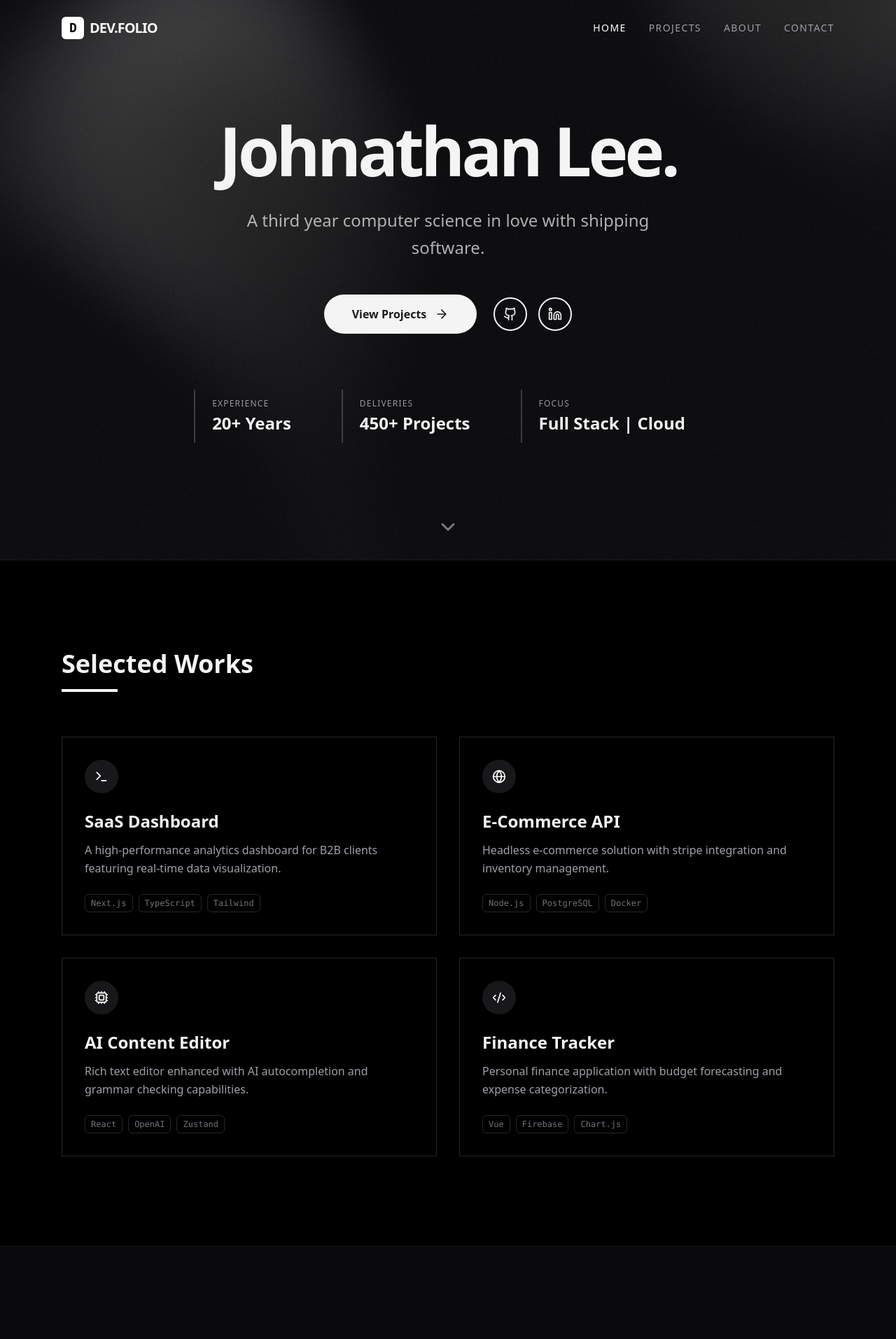
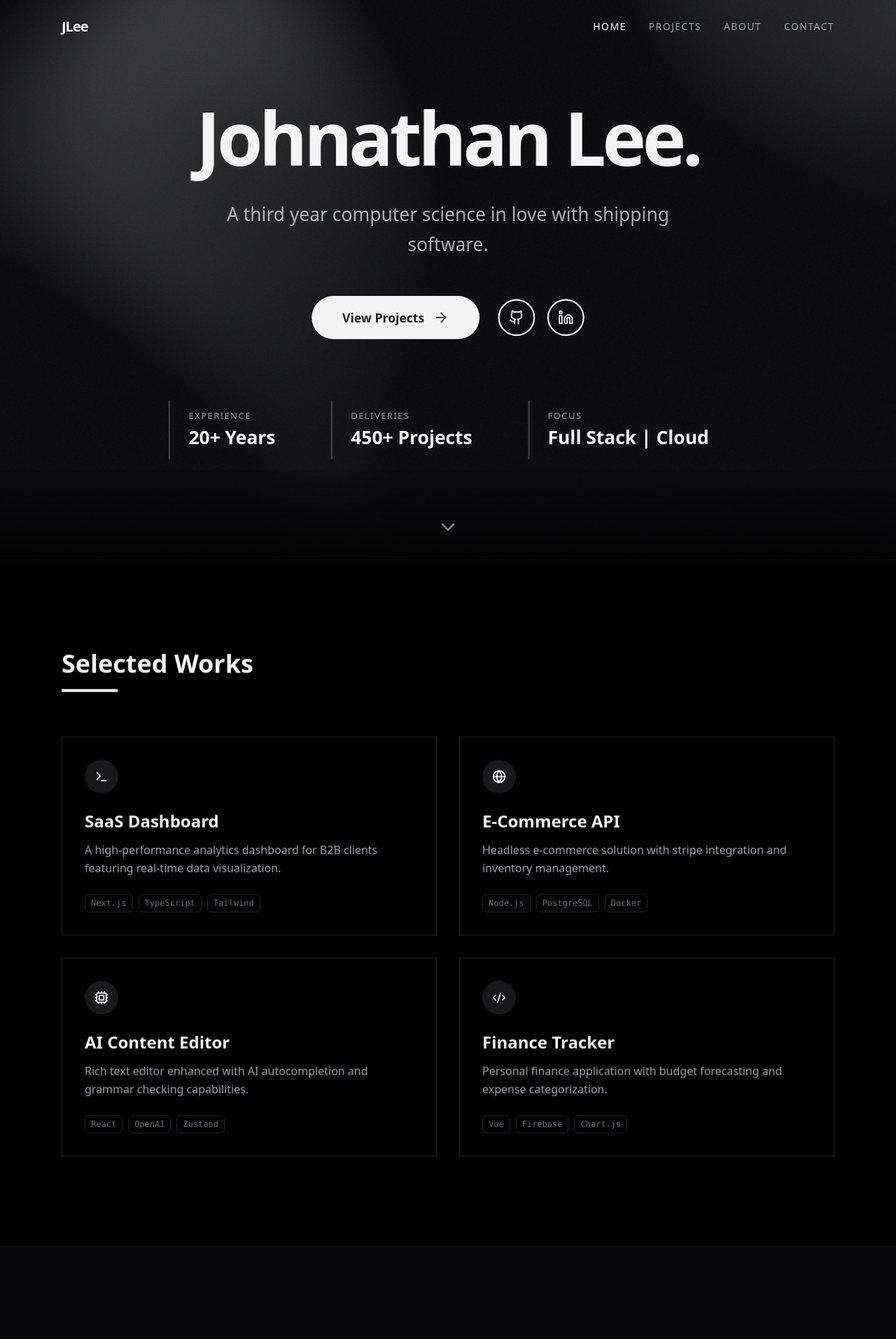
Before and after one commit to Johnathanyes/my-app, a Next.js app: page / in a window 1280 px wide. Shown: the top 1914 px of the page at 70% size. Built offline with nearby package versions, Linux system fonts and the light colour scheme.

Commit message:
updated transitions

```diff
--- a/app/page.tsx
+++ b/app/page.tsx
@@ -17,7 +17,7 @@ const Portfolio: React.FC = () => {
   // Handle scroll effects for navbar
   useEffect(() => {
     const handleScroll = () => {
-      setIsScrolled(window.scrollY > 50);
+      setIsScrolled(window.scrollY > 10);
     };
     window.addEventListener('scroll', handleScroll);
     return () => window.removeEventListener('scroll', handleScroll);
--- a/components/AnimatedBackground.tsx
+++ b/components/AnimatedBackground.tsx
@@ -144,6 +144,16 @@ const AnimatedBackground = () => {
                 </filter>
                 <rect width="100%" height="100%" filter="url(#noiseFilter)" />
             </svg>
+
+            {/* Bottom Blur Fade Overlay */}
+            <div
+                className="absolute bottom-0 left-0 right-0 h-32 pointer-events-none z-20"
+                style={{
+                    background: 'linear-gradient(to top, rgba(0, 0, 0, 0.8) 0%, transparent 100%)',
+                    backdropFilter: 'blur(2px)',
+                    WebkitBackdropFilter: 'blur(2px)',
+                }}
+            />
         </div>
     );
 };
--- a/components/Hero.tsx
+++ b/components/Hero.tsx
@@ -15,6 +15,7 @@ const StatBox = ({ label, value }: { label: string; value: string }) => (
         <p className="text-[#F4F4F4] text-2xl font-bold">{value}</p>
     </div>
 );
+
 
 const Hero: React.FC<HeroProps> = ({ scrollToSection }) => {
     const ref = useRef<HTMLElement>(null);
@@ -37,6 +38,7 @@ const Hero: React.FC<HeroProps> = ({ scrollToSection }) => {
 
     return (
         <section
+            id="home"
             ref={ref}
             className="relative w-full min-h-screen flex flex-col items-center justify-center overflow-hidden bg-[#1C1C1C]"
         >
@@ -53,7 +55,7 @@ const Hero: React.FC<HeroProps> = ({ scrollToSection }) => {
 
             {/* Content */}
             <motion.div
-                className="relative z-10 container mx-auto px-6 flex flex-col items-center text-center"
+                className="relative z-10 container mx-auto px-6 flex flex-col items-center text-center scale-110"
                 style={{ y: contentY, opacity: contentOpacity }}
             >
                 <h1 className="text-6xl md:text-8xl font-extrabold tracking-tighter text-[#F4F4F4]">
--- a/components/Navigation.tsx
+++ b/components/Navigation.tsx
@@ -1,3 +1,4 @@
+"use client"
 import React from 'react';
 import { Code2 } from 'lucide-react';
 
@@ -8,15 +9,20 @@ interface NavigationProps {
 }
 
 const Navigation: React.FC<NavigationProps> = ({ activeSection, isScrolled, scrollToSection }) => {
+    const maskStyle = {
+        WebkitMaskImage: 'linear-gradient(to bottom, black 0%, black 82%, transparent 800%)',
+        maskImage: 'linear-gradient(to bottom, black 0%, black 82%, transparent 60%)',
+    } as React.CSSProperties;
+
+
     return (
-        <nav className={`fixed top-0 w-full z-50 transition-all duration-300 border-b border-transparent ${isScrolled ? 'bg-black/80 backdrop-blur-md border-zinc-800 py-4' : 'bg-transparent py-6'
+        <nav style={maskStyle}
+        className={`fixed top-0 w-full z-50 transition-all duration-300 border-b border-transparent ${isScrolled ? 'bg-black/20 backdrop-blur-lg py-4' : 'bg-transparent py-6'
             }`}>
+
             <div className="max-w-6xl mx-auto px-6 flex justify-between items-center">
                 <div className="text-xl font-bold tracking-tighter flex items-center gap-2">
-                    <div className="w-8 h-8 bg-white text-black flex items-center justify-center rounded-sm">
-                        <span className="font-mono font-bold text-lg">D</span>
-                    </div>
-                    <span>DEV.FOLIO</span>
+                    <span>JLee</span>
                 </div>
 
                 <div className="hidden md:flex items-center gap-8 text-sm font-medium text-zinc-400">
--- a/components/ProjectSection.tsx
+++ b/components/ProjectSection.tsx
@@ -1,8 +1,22 @@
+"use client"
+
 import { Code2, Cpu, ExternalLink, Globe, Terminal } from "lucide-react";
+import { useScrollFadeIn } from "@/lib/useScrollFadeIn";
 
-export default function ProjectSection () {
+export default function ProjectSection() {
+  const { ref, progress } = useScrollFadeIn();
+
   return (
-        <section id="projects" className="py-32 border-t border-zinc-900">
+    <section
+      id="projects"
+      ref={ref}
+      style={{
+        opacity: progress > 0.7 ? 1 : progress * 1.43,
+        transform: `translateY(${20 - progress * 20}px)`,
+        transition: "opacity 0.2s linear, transform 0.2s ease-out",
+      }}
+      className="py-32 border-t border-zinc-900 will-change-transform will-change-opacity"
+    >
       <div className="max-w-6xl mx-auto px-6">
         <div className="mb-16">
           <h2 className="text-3xl md:text-4xl font-bold mb-4">Selected Works</h2>
@@ -13,32 +27,33 @@ export default function ProjectSection () {
           <ProjectCard
             title="SaaS Dashboard"
             desc="A high-performance analytics dashboard for B2B clients featuring real-time data visualization."
-              tags={['Next.js', 'TypeScript', 'Tailwind']}
+            tags={["Next.js", "TypeScript", "Tailwind"]}
             icon={<Terminal size={20} />}
           />
           <ProjectCard
             title="E-Commerce API"
             desc="Headless e-commerce solution with stripe integration and inventory management."
-              tags={['Node.js', 'PostgreSQL', 'Docker']}
+            tags={["Node.js", "PostgreSQL", "Docker"]}
             icon={<Globe size={20} />}
           />
           <ProjectCard
             title="AI Content Editor"
             desc="Rich text editor enhanced with AI autocompletion and grammar checking capabilities."
-              tags={['React', 'OpenAI', 'Zustand']}
+            tags={["React", "OpenAI", "Zustand"]}
             icon={<Cpu size={20} />}
           />
           <ProjectCard
             title="Finance Tracker"
             desc="Personal finance application with budget forecasting and expense categorization."
-              tags={['Vue', 'Firebase', 'Chart.js']}
+            tags={["Vue", "Firebase", "Chart.js"]}
             icon={<Code2 size={20} />}
           />
         </div>
       </div>
     </section>
-    )
+  );
 }
+
 
 
 const ProjectCard: React.FC<ProjectCardProps> = ({ title, desc, tags, icon }) => (
--- /dev/null
+++ b/lib/useScrollFadeIn.ts
@@ -0,0 +1,26 @@
+import { useEffect, useRef, useState } from "react";
+
+export function useScrollFadeIn() {
+  const ref = useRef<HTMLDivElement | null>(null);
+  const [progress, setProgress] = useState(0); // 0 → 1
+
+  useEffect(() => {
+    const el = ref.current;
+    if (!el) return;
+
+    const observer = new IntersectionObserver(
+      ([entry]) => {
+        const ratio = entry.intersectionRatio; // how much is visible
+        setProgress(ratio);                    // store scroll progress
+      },
+      {
+        threshold: Array.from({ length: 101 }, (_, i) => i / 100), // 0 → 1
+      }
+    );
+
+    observer.observe(el);
+    return () => observer.disconnect();
+  }, []);
+
+  return { ref, progress };
+}
```
Also changed, not shown: 1 other file (tests, documents, lock files or other folders). Lines whose indentation alone changed are shown as unchanged.
